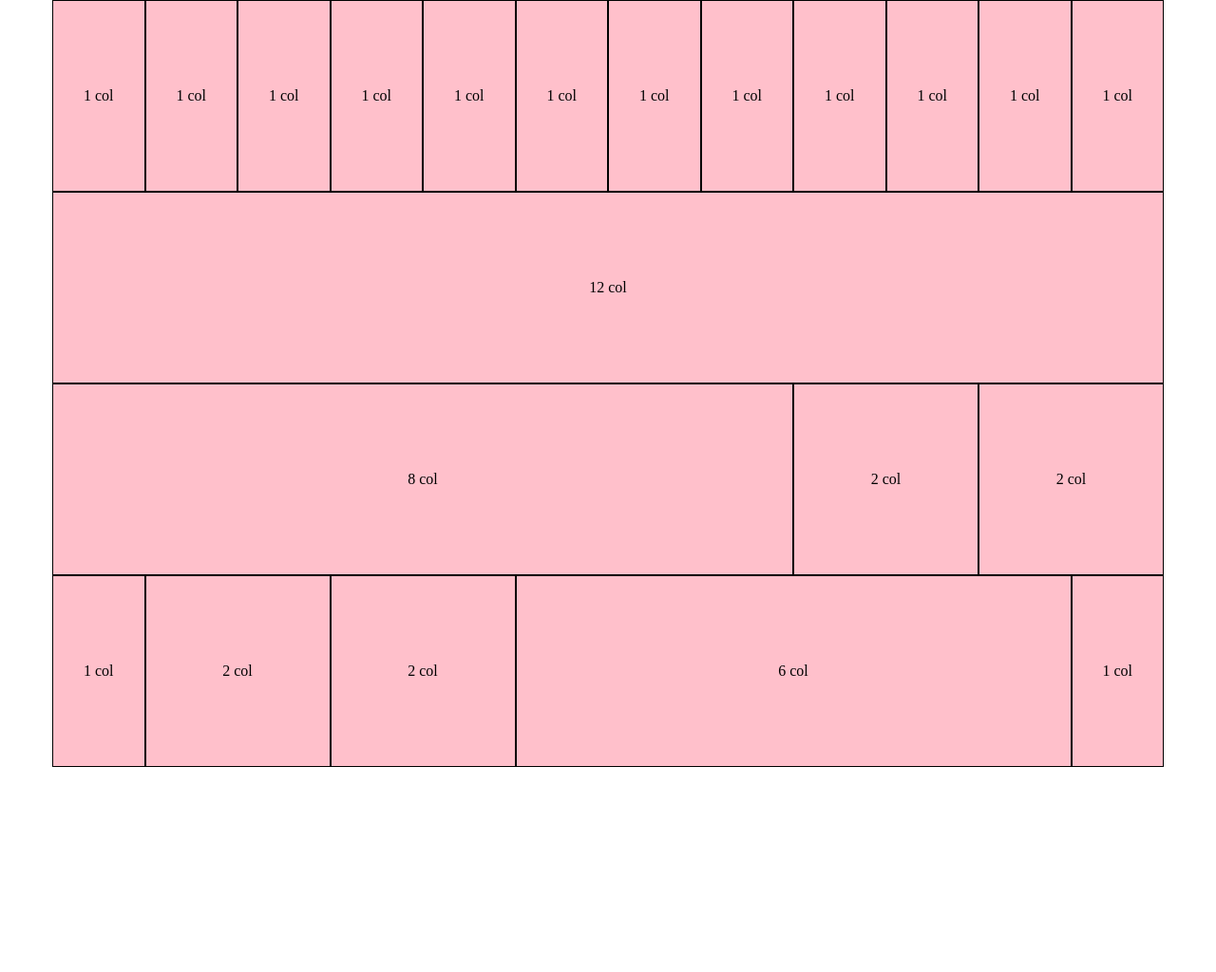
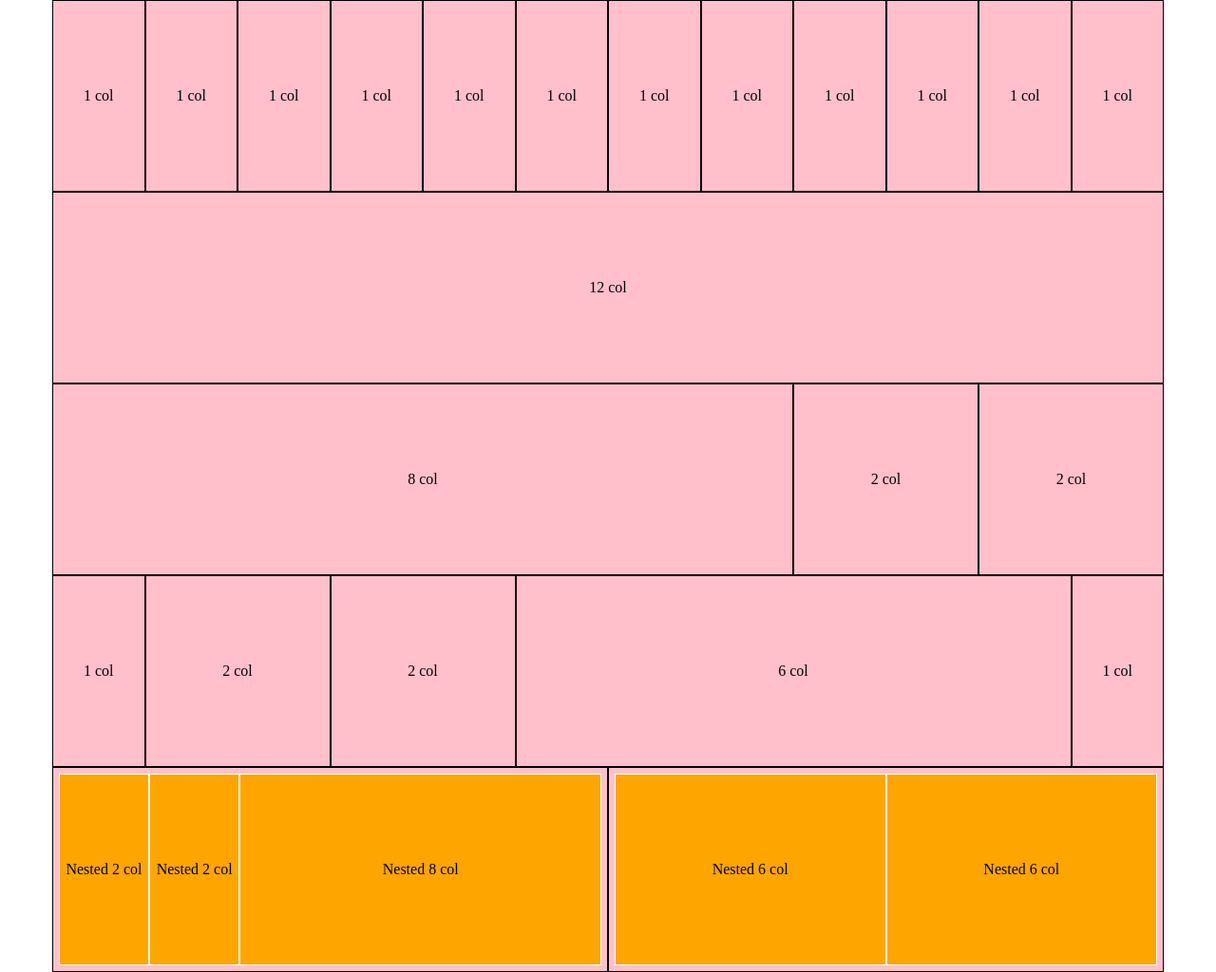
Before and after one commit to AlessandroVenti/html-css-12bool, a plain HTML site: page index.html in a window 1280 px wide. Shown: the whole page at 95% size. Before the commit the page ends 808 px from the top, so only its background shows below. Drawn offline with Linux system fonts and the light colour scheme.

Commit message:
Footer done- completed

```diff
--- a/css/lib/12bool.css
+++ b/css/lib/12bool.css
@@ -18,6 +18,7 @@
 
 .container-90 {
   max-width: 90%;
+  margin: auto;
 }
 
 .container-80 {
--- a/css/style.css
+++ b/css/style.css
@@ -1,14 +1,24 @@
 .pink-panther {
   background: pink;
-  min-height: 200px;
   text-align: center;
 }
 
 .border {
   border: 1px solid black;
-  min-height: 200px;
 }
 
 span {
   line-height: 200px;
 }
+
+.orange-juice {
+  background-color: orange;
+}
+
+.padding {
+  padding: 0.5%;
+}
+
+.white-border{
+  border: 1px solid white;
+}
--- a/index.html
+++ b/index.html
@@ -7,6 +7,9 @@
     <link rel="stylesheet" href="css/style.css">
   </head>
   <body>
+
+             <!-- Prima Colonna -->
+
     <header class="container pink-panther">
       <div class="clearfix">
         <div class="col-1 border">
@@ -62,21 +65,20 @@
 
     <main>
 
+            <!-- Seconda Colonna -->
+
       <section class="container pink-panther">
-
         <div class="clearfix">
           <div class="col-12 border">
             <span>12 col</span>
           </div>
         </div>
-
       </section>
 
+              <!-- Terza Colonna -->
 
       <section class="container pink-panther">
-
         <div class="clearfix">
-
           <div class="col-8 border">
             <span>8 col</span>
           </div>
@@ -88,9 +90,10 @@
           <div class="col-2 border">
             <span>2 col</span>
           </div>
-
         </div
       </section>
+
+          <!-- Quarta Colonna -->
 
       <section class="container pink-panther">
         <div class="clearfix">
@@ -114,11 +117,48 @@
           <div class="col-1 border">
             <span>1 col</span>
           </div>
-
       </section>
 
     </main>
 
+               <!-- Quinta Colonna -->
 
+    <footer>
+      <div class="container pink-panther">
+        <div class="clearfix">
+
+          <div class="col-6 border padding">
+            <div class="clearfix">
+
+              <div class="col-2 orange-juice white-border">
+                <span>Nested 2 col</span>
+              </div>
+
+              <div class="col-2 orange-juice white-border">
+                <span>Nested 2 col</span>
+              </div>
+
+              <div class="col-8 orange-juice white-border">
+                <span>Nested 8 col</span>
+              </div>
+            </div>
+          </div>
+
+          <div class="col-6 border padding">
+            <div class="clearfix">
+
+              <div class="col-6 orange-juice white-border">
+                <span>Nested 6 col</span>
+              </div>
+
+              <div class="col-6 orange-juice white-border">
+                <span>Nested 6 col</span>
+              </div>
+
+            </div>
+          </div>
+        </div>
+      </div>
+    </footer>
   </body>
 </html>
```
